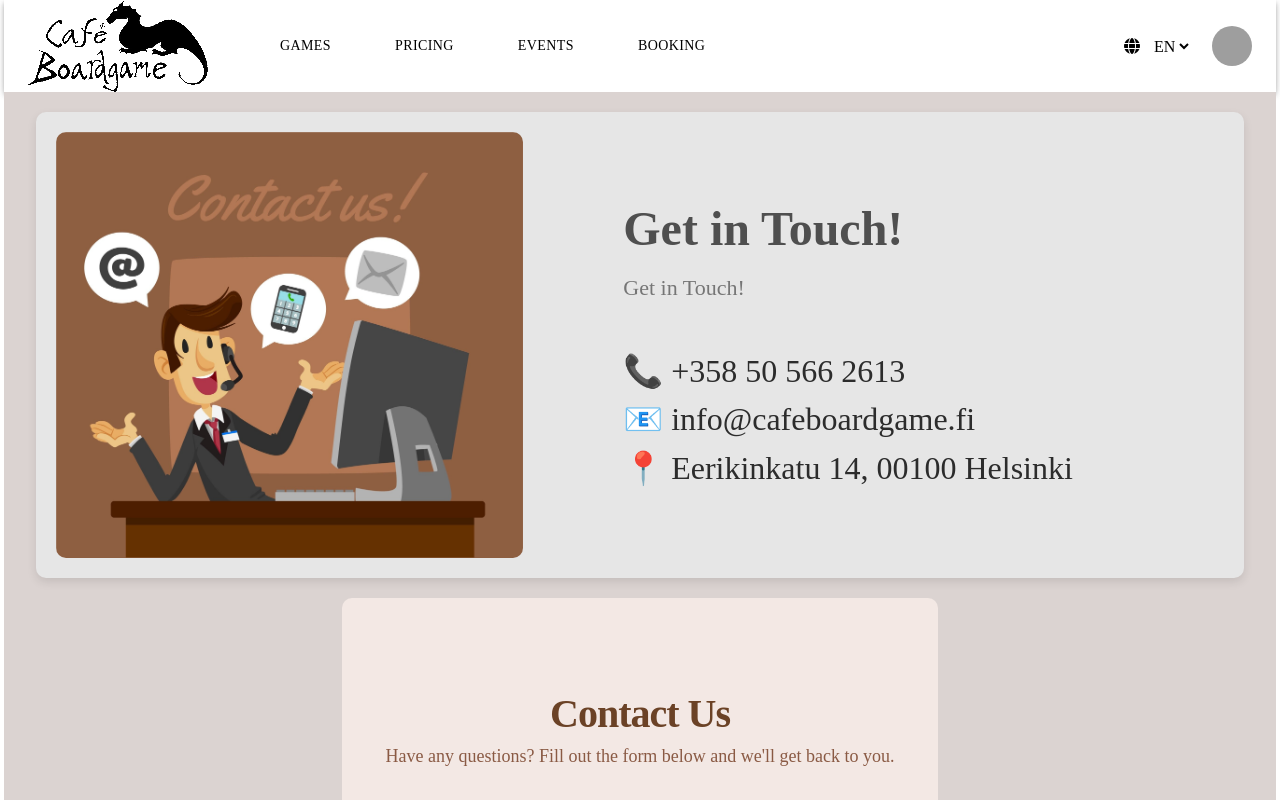
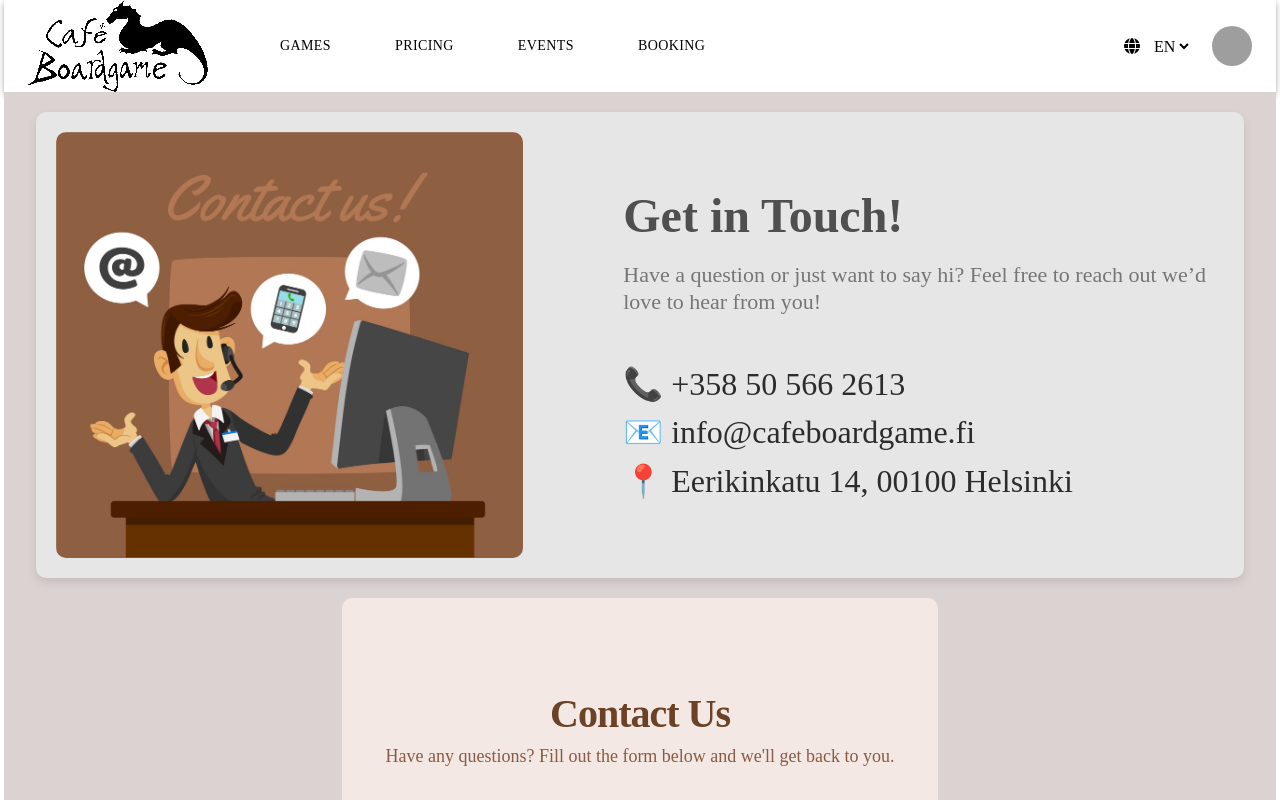
Before and after one commit to RychkovIurii/boardgamecafe, a React (Vite) app in the folder frontend/cafe-front/: page /contact in a window 1280 px wide. Shown: the top 800 px of the page. Built offline with nearby package versions, Linux system fonts and the light colour scheme; grey boxes are pictures that could not be loaded; a web font is replaced by a local one.

Commit message:
Is update contact translation

```diff
--- a/frontend/cafe-front/languages/fi/fi.json
+++ b/frontend/cafe-front/languages/fi/fi.json
@@ -62,14 +62,14 @@
 	},
   "contact": {
 		"heroTitle": "Pysy yhteydessä!",
-    "Have a question or just want to say hi? Feel free to reach out we’d love to hear from you!": "Onko sinulla kysyttävää tai haluatko vain tervehtiä? Ota rohkeasti yhteyttä, kuulemme mielellämme sinusta!",
-    "Contact Us": "Ota yhteyttä",
-    "Have any questions? Fill out the form below and we'll get back to you.": "Onko sinulla kysyttävää? Täytä alla oleva lomake, niin otamme sinuun yhteyttä.",
-    "First Name": "Etunimi",
-    "Last Name": "Sukunimi",
-    "Email": "Sähköposti",
-    "Message": "Viesti",
-    "Send Message": "Lähetä Viesti"
+    "heroText": "Onko sinulla kysyttävää tai haluatko vain tervehtiä? Ota rohkeasti yhteyttä, kuulemme mielellämme sinusta!",
+    "formTitle": "Ota yhteyttä",
+    "formText": "Onko sinulla kysyttävää? Täytä alla oleva lomake, niin otamme sinuun yhteyttä.",
+    "firstnameLable": "Etunimi",
+    "lastnameLable": "Sukunimi",
+    "emailLable": "Sähköposti",
+    "messageLable": "Viesti",
+    "sendmessageLable": "Lähetä Viesti"
 
 
   }
--- a/frontend/cafe-front/routes/Contact.jsx
+++ b/frontend/cafe-front/routes/Contact.jsx
@@ -24,7 +24,7 @@ function Contact() {
         />
         <div className="contact-info">
           <h1>{t(`contact.heroTitle`)}</h1>
-          <h2>{t(`contact.heroTitle`)}</h2>
+          <h2>{t(`contact.heroText`)}</h2>
           <p>📞 +358 50 566 2613</p>
           <p>📧 info@cafeboardgame.fi</p>
           <p>📍 Eerikinkatu 14, 00100 Helsinki</p>
@@ -38,17 +38,17 @@ function Contact() {
          <div className="isolate bg-white px-6 py-24 sm:py-32 lg:px-8">
                         <div className="mx-auto max-w-2xl text-center">
                             <h2 className="text-4xl font-semibold tracking-tight text-gray-900 sm:text-5xl">
-                                Contact Us
+                            {t(`contact.formTitle`)}
                             </h2>
                             <p className="mt-2 text-lg text-gray-600">
-                                Have any questions? Fill out the form below and we'll get back to you.
+                            {t(`contact.formText`)}
                             </p>
                         </div>
                         <form action="#" method="POST" className="mx-auto mt-16 max-w-xl sm:mt-20">
                             <div className="grid grid-cols-1 gap-x-8 gap-y-6 sm:grid-cols-2">
                                 <div>
                                     <label htmlFor="first-name" className="block text-sm font-semibold text-gray-900">
-                                        First Name
+                                    {t(`contact.firstnameLable`)}
                                     </label>
                                     <input
                                         type="text"
@@ -61,7 +61,7 @@ function Contact() {
 
                                 <div>
                                     <label htmlFor="last-name" className="block text-sm font-semibold text-gray-900">
-                                        Last Name
+                                    {t(`contact.lastnameLable`)}
                                     </label>
                                     <input
                                         type="text"
@@ -74,7 +74,7 @@ function Contact() {
 
                                 <div className="sm:col-span-2">
                                     <label htmlFor="email" className="block text-sm font-semibold text-gray-900">
-                                        Email
+                                    {t(`contact.emailLable`)}
                                     </label>
                                     <input
                                         type="email"
@@ -87,7 +87,7 @@ function Contact() {
 
                                 <div className="sm:col-span-2">
                                     <label htmlFor="message" className="block text-sm font-semibold text-gray-900">
-                                        Message
+                                    {t(`contact.messageLable`)}
                                     </label>
                                     <textarea
                                         name="message"
@@ -116,7 +116,7 @@ function Contact() {
         onMouseEnter={(e) => (e.target.style.backgroundColor = "#6b4226")}
         onMouseLeave={(e) => (e.target.style.backgroundColor = "#8b5a2b")}
     >
-        Send Message
+        {t(`contact.sendmessageLable`)}
     </button>
 </div>
                         </form>
```
